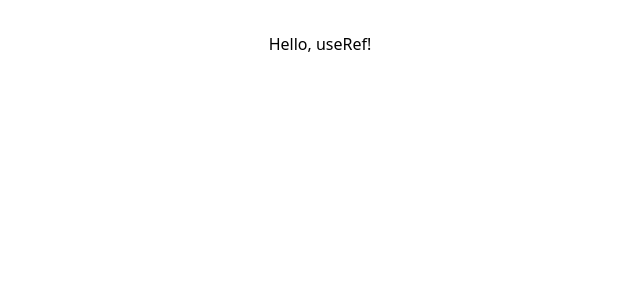
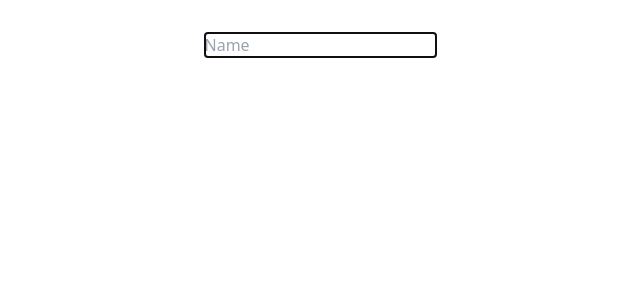
Before and after one commit to apucsd/React-Hooks, a React (Vite) app: page / in a window 1280 px wide. Shown: the top 300 px of the page, without its empty margins (320-960 px from the left). Built offline with nearby package versions, Linux system fonts and the light colour scheme.

Commit message:
react forwardRef used

```diff
--- /dev/null
+++ b/src/components/CustomInputFiled.tsx
@@ -0,0 +1,20 @@
+import { forwardRef } from "react";
+type TCustomInputProps = {
+  className: string;
+};
+const CustomInputFiled = forwardRef<HTMLInputElement, TCustomInputProps>(
+  ({ className }, myRef) => {
+    console.log(myRef);
+    return (
+      <input
+        className={className}
+        ref={myRef}
+        type="text"
+        name="name"
+        placeholder="Name"
+      />
+    );
+  }
+);
+
+export default CustomInputFiled;
--- a/src/components/UseRefExample.tsx
+++ b/src/components/UseRefExample.tsx
@@ -1,14 +1,21 @@
 import { useRef, useEffect } from "react";
+import CustomInputFiled from "./CustomInputFiled";
 
 const UseRefExample = () => {
-  const myRef = useRef(null);
+  const myRef = useRef<HTMLInputElement | null>(null);
 
   useEffect(() => {
-    // Access the DOM element using the ref
-    console.log(myRef.current);
+    myRef.current?.focus();
   }, []);
 
-  return <div ref={myRef}>Hello, useRef!</div>;
+  return (
+    <div>
+      <CustomInputFiled
+        className="border border-b-sky-500"
+        ref={myRef}
+      ></CustomInputFiled>
+    </div>
+  );
 };
 
 export default UseRefExample;
```
